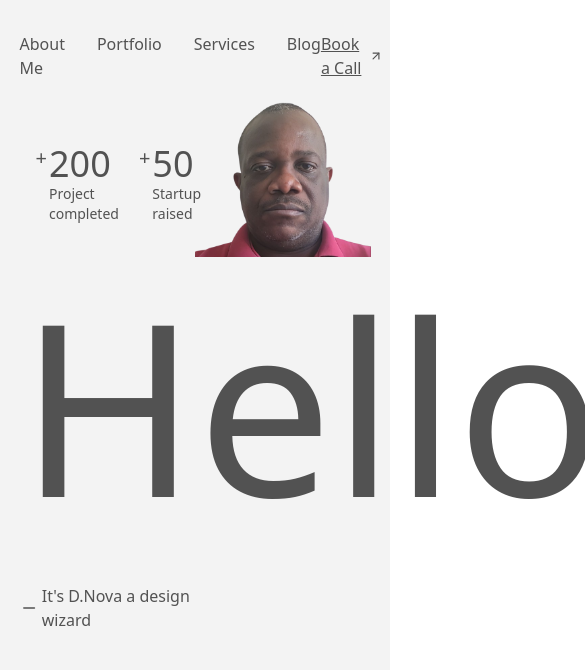
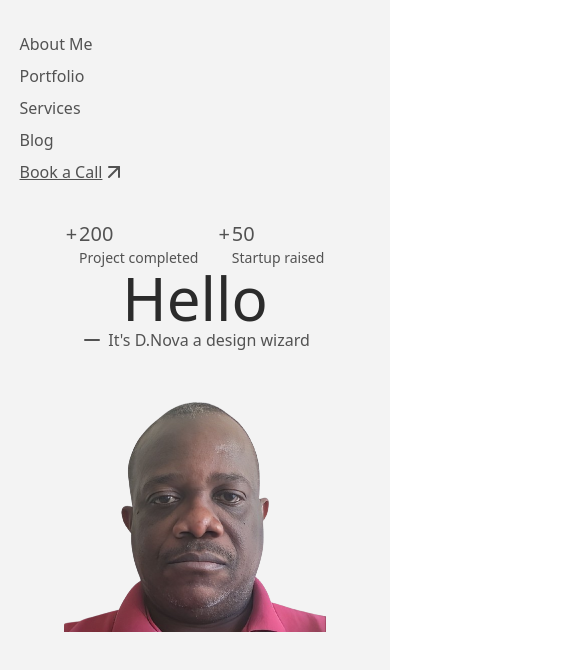
Before and after one commit to cmoronu1/profile, a Next.js app: page / in a window 390 px wide. Shown: the top 670 px of the page, 585 px wide, since content can reach past the window. Built offline with nearby package versions, Linux system fonts and the light colour scheme.

Commit message:
responsiveness update

```diff
--- a/app/components/body.tsx
+++ b/app/components/body.tsx
@@ -4,14 +4,14 @@ import Image from "next/image";
 
 export function Body() {
   return (
-    <div className="grid grid-cols-2">
-      <div className="flex flex-col">
-        <div className="flex gap-5 pl-4 mt-12">
+    <div className="grid grid-cols-2 not-md:flex not-md:flex-col items-center">
+      <div className="flex flex-col not-md:items-center">
+        <div className="flex gap-5 pl-4 not-md:pl-0 mt-12 not-md:mt-5">
           {["200", "50"].map((member) => (
             <div key={member} className="flex align-top gap-0.5">
               <span className="text-xl">+</span>
               <div className="flex flex-col">
-                <span className="text-4xl">{member}</span>
+                <span className="text-4xl not-md:text-xl">{member}</span>
                 <span className="text-sm">
                   {member == "200" ? "Project completed" : "Startup raised"}
                 </span>
@@ -19,18 +19,21 @@ export function Body() {
             </div>
           ))}
         </div>
-        <span className="text-[15em]">Hello</span>
+        <span className="text-[#2b2b2b] text-6xl md:text-[11rem] lg:text-[15rem]">Hello</span>
         <div className="flex items-center gap-1">
           <Minus />
           <span>It's D.Nova a design wizard</span>
         </div>
       </div>
-      <Image
-        src={"/images/myPicture2.png"}
-        alt="my picture"
-        height={400}
-        width={700}
-      />
+      <div className="relative w-full h-150 not-md:h-60 not-md:mt-10">
+        <Image
+          src={"/images/myPicture2.png"}
+          alt="my picture"
+          fill
+          objectFit="contain"
+
+        />
+      </div>
     </div>
   );
 }
--- a/app/components/header.tsx
+++ b/app/components/header.tsx
@@ -3,8 +3,8 @@ import Link from "next/link";
 
 export function Header() {
   return (
-    <div className="flex justify-between">
-      <div className="flex gap-8">
+    <div className="flex justify-between not-md:flex-col not-md:gap-2">
+      <div className="flex gap-8 not-md:flex-col not-md:gap-2">
         {
           ["About Me", "Portfolio", "Services", "Blog"].map(
             (member) => (
```
